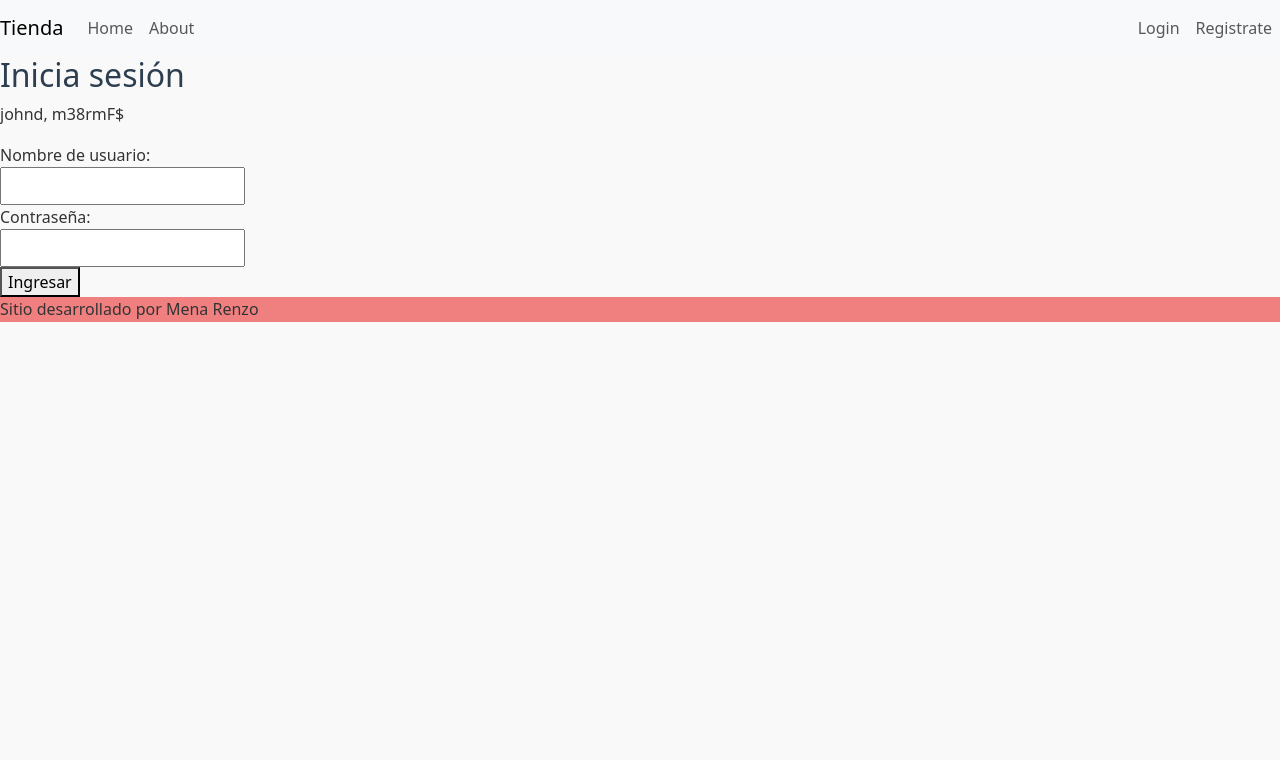
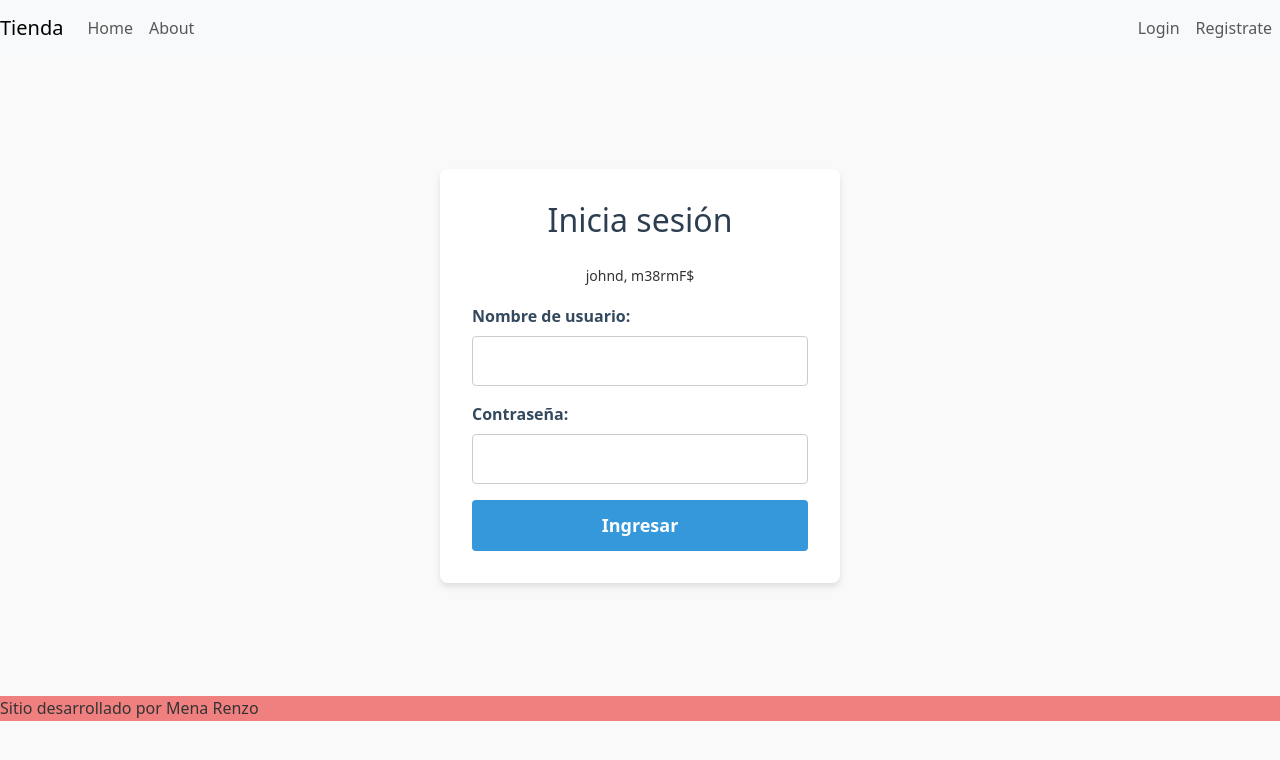
Before and after one commit to Renmena6/proyecto-final-frontend-UTN, a React (Vite) app: page /login in a window 1280 px wide. Shown: the top 760 px of the page. Built offline with nearby package versions, Linux system fonts and the light colour scheme.

Commit message:
agregue estilos a login/register, tambien corregi un error en la logica de validaciones de creacion de usuario

```diff
--- a/src/pages/Register.jsx
+++ b/src/pages/Register.jsx
@@ -28,9 +28,12 @@ const Register = () => {
       setError("El correo electrónico no es válido.");
       return;
     }
-
-    if (password.length < 6) {
-      setError("La contraseña debe tener al menos 6 caracteres.");
+    if (username.length < 6) {
+      setError("El nombre de usuario debe tener al menos 6 caracteres.");
+      return;
+    }
+    if (password.length < 4) {
+      setError("La contraseña debe tener al menos 4 caracteres.");
       return;
     }
 
--- a/src/styles/pages/AuthForm.css
+++ b/src/styles/pages/AuthForm.css
@@ -0,0 +1,76 @@
+.auth-container {
+    display: flex;
+    justify-content: center;
+    align-items: center;
+    min-height: 80vh; /* Altura mínima para centrar verticalmente */
+    padding: 24px;
+}
+
+.auth-card {
+    width: 100%;
+    max-width: 400px;
+    background-color: #fff;
+    padding: 32px;
+    border-radius: 8px;
+    box-shadow: 0 4px 6px rgba(0, 0, 0, 0.1);
+}
+
+.auth-card h2 {
+    font-size: 32px;
+    color: #2c3e50;
+    text-align: center;
+    margin-bottom: 24px;
+}
+
+.form-group {
+    margin-bottom: 16px;
+}
+
+.form-group label {
+    display: block;
+    margin-bottom: 8px;
+    font-weight: bold;
+    color: #34495e;
+}
+
+.form-group input {
+    width: 100%;
+    padding: 12px;
+    border: 1px solid #ccc;
+    border-radius: 4px;
+    font-size: 16px;
+}
+
+.auth-card button {
+    width: 100%;
+    padding: 12px;
+    border: none;
+    border-radius: 4px;
+    background-color: #3498db;
+    color: #fff;
+    font-size: 18px;
+    font-weight: bold;
+    cursor: pointer;
+    transition: background-color 0.3s ease;
+}
+
+.auth-card button:hover {
+    background-color: #2980b9;
+}
+
+.auth-card .toggle-link {
+    display: block;
+    text-align: center;
+    margin-top: 16px;
+    font-size: 14px;
+}
+
+.auth-card .toggle-link a {
+    color: #3498db;
+    text-decoration: none;
+    font-weight: bold;
+}
+
+.auth-card .toggle-link a:hover {
+    text-decoration: underline;
+}
```
